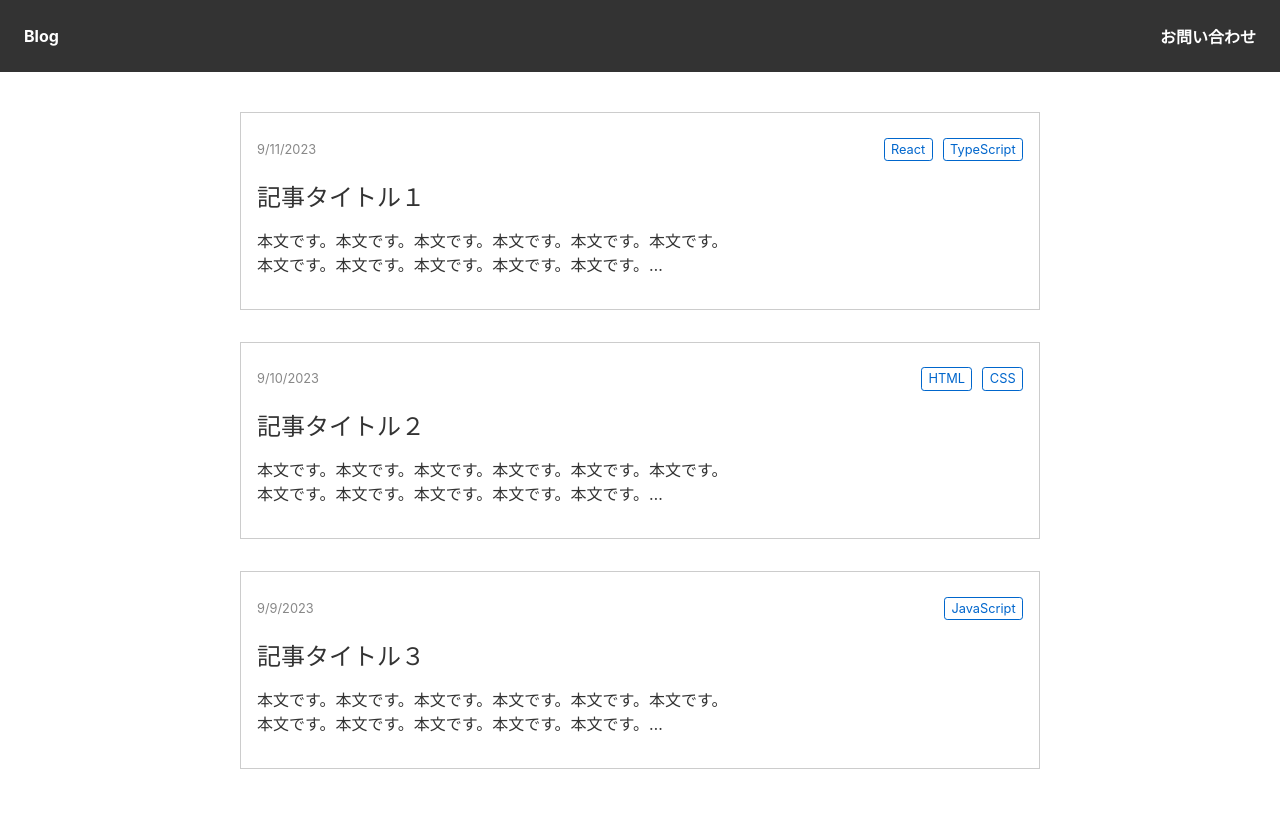
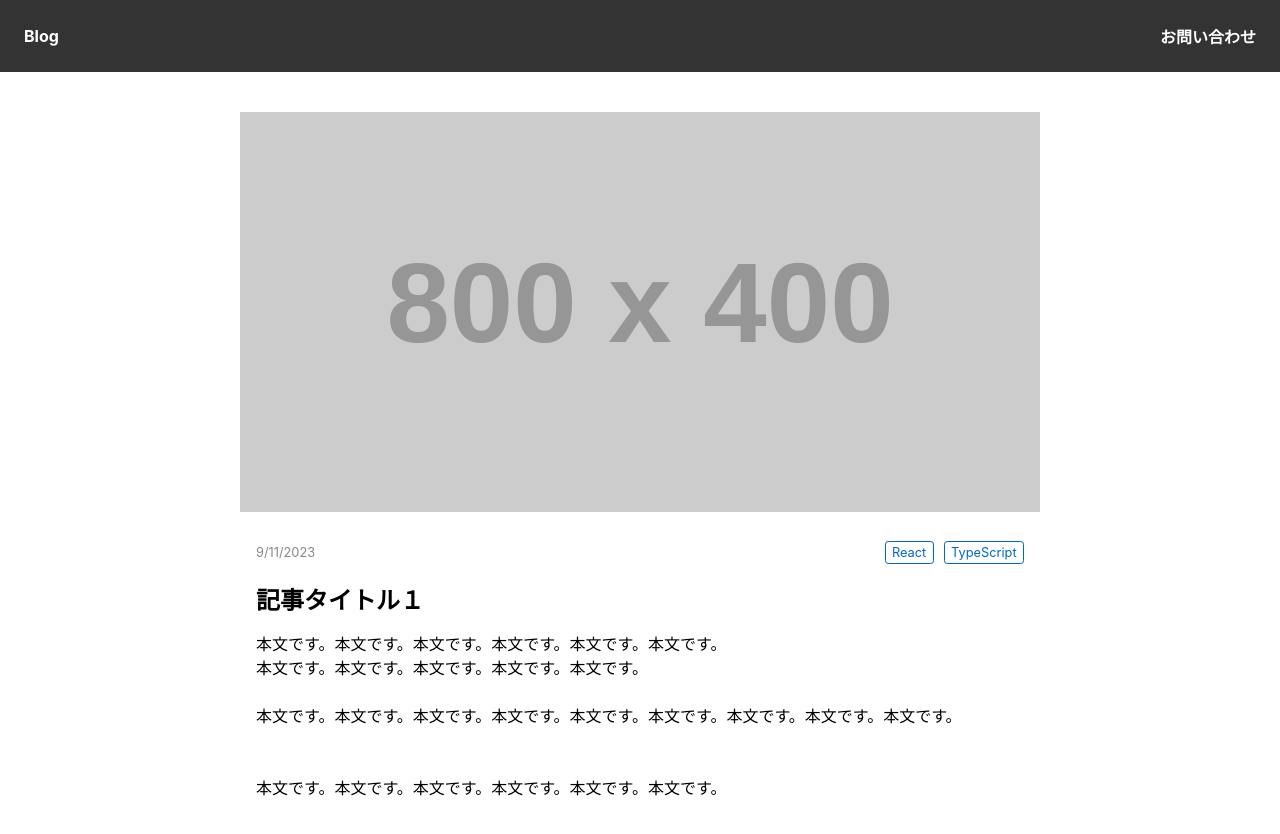
Before and after one commit to AikoWada314/shiftb_chap06, a React (Create React App) app: page /posts/1 in a window 1280 px wide. Shown: the top 834 px of the page. Before the commit the page ends 809 px from the top, so only its background shows below. Built offline with nearby package versions, Linux system fonts and the light colour scheme.

Commit message:
fix_課題2

```diff
--- a/src/App.js
+++ /dev/null
@@ -1,25 +0,0 @@
-import logo from './logo.svg';
-import './App.css';
-
-function App() {
-  return (
-    <div className="App">
-      <header className="App-header">
-        <img src={logo} className="App-logo" alt="logo" />
-        <p>
-          test <code>src/App.js</code> and save to reload.
-        </p>
-        <a
-          className="App-link"
-          href="https://reactjs.org"
-          target="_blank"
-          rel="noopener noreferrer"
-        >
-          Learn React
-        </a>
-      </header>
-    </div>
-  );
-}
-
-export default App;
--- /dev/null
+++ b/src/App.jsx
@@ -0,0 +1,22 @@
+import logo from './logo.svg';
+import './App.css';
+import React from 'react';
+import { Route, Routes } from 'react-router-dom';
+
+import Home from './Home/Home';
+import Header from './components/Header/Header';
+import Detail from './components/Detail/Detail';
+
+function App() {
+  return (
+    <>
+      <Header />
+      <Routes>
+        <Route path="/" element={<Home />} />
+        <Route path="posts/:id" element={<Detail />} />
+      </Routes>
+    </>
+  );
+}
+
+export default App;
--- a/src/Home/Home.jsx
+++ b/src/Home/Home.jsx
@@ -10,7 +10,7 @@ export default function BlogList() {
     <ul className={classes.blogList}>
       {posts.map((post) => (
         <li key={post.id} className={classes.blogItem}>
-          <Link to={`/blog/${post.id}`} className={classes.blogLink}>
+          <Link to={`/posts/${post.id}`} className={classes.blogLink}>
             <div className={classes.blogMeta}>
               <p className={classes.blogDate}>{new Date(post.createdAt).toLocaleDateString()}</p>
               <ul className={classes.blogCategories}>
--- /dev/null
+++ b/src/components/Detail/Detail.jsx
@@ -0,0 +1,31 @@
+import { useParams } from "react-router-dom";
+import React from 'react';
+import { posts } from '../../Home/data/post';
+import classes from './Detail.module.css';
+import parse from 'html-react-parser';
+
+export default function Detail() {
+  const { id } = useParams();
+  console.log(id);
+  const post = posts.find((p) => String(p.id) === id);
+  if (!post) return <div>記事が見つかりません</div>;
+  return (
+    <div className={classes.detailBody}>
+      <div className={classes.detailThumbnail}>
+        <img src={post.thumbnailUrl} alt={post.title} />
+      </div>
+      <div className={classes.detailContent}>
+        <div className={classes.detailMeta}>
+          <p className={classes.detailDate}>{new Date(post.createdAt).toLocaleDateString()}</p>
+          <ul className={classes.detailCategories}>
+            {post.categories.map((cat) => (
+              <li className={classes.detailCategory} key={cat}>{cat}</li>
+            ))}
+          </ul>
+        </div>
+        <h1 className={classes.detailTitle}>{post.title}</h1>
+          <p className={classes.detailExcerpt}>{parse(post.content)}</p>
+      </div>
+    </div>
+  );
+}
--- /dev/null
+++ b/src/components/Detail/Detail.module.css
@@ -0,0 +1,52 @@
+
+.detailBody {
+  margin: 40px auto;
+  max-width: 800px;
+}
+
+.detailThumbnail img {
+  width: 100%;
+  height: 100%;
+  object-fit: cover;
+}
+
+.detailContent {
+  padding: 1rem;
+}
+
+.detailMeta {
+  display: flex;
+  justify-content: space-between;
+  align-items: center;
+}
+
+.detailDate {
+  color: #888;
+  font-size: .8rem;
+}
+
+.detailCategories {
+  display: flex;
+  gap: 10px;
+  margin: 0;
+}
+
+.detailCategory {
+  border: 1px solid #06c;
+  border-radius: .2rem;
+  color: #06c;
+  font-size: .8rem;
+  padding: .2rem .4rem;
+  list-style: none;
+}
+
+.detailTitle {
+  font-size: 1.5rem;
+  margin-bottom: 1rem;
+  margin-top: .5rem;
+}
+
+.detailExcerpt {
+  font-size: 1rem;
+  line-height: 1.5;
+}
--- a/src/index.js
+++ b/src/index.js
@@ -6,13 +6,13 @@ import reportWebVitals from "./reportWebVitals";
 import { BrowserRouter } from "react-router-dom";
 import Header from "./components/Header/Header";
 import Home from "./Home/Home";
+import Detail from "./components/Detail/Detail";
 
 const root = ReactDOM.createRoot(document.getElementById("root"));
 root.render(
   <React.StrictMode>
     <BrowserRouter>
-      <Header />
-      <Home />
+      <App />
     </BrowserRouter>
   </React.StrictMode>
 );
```
